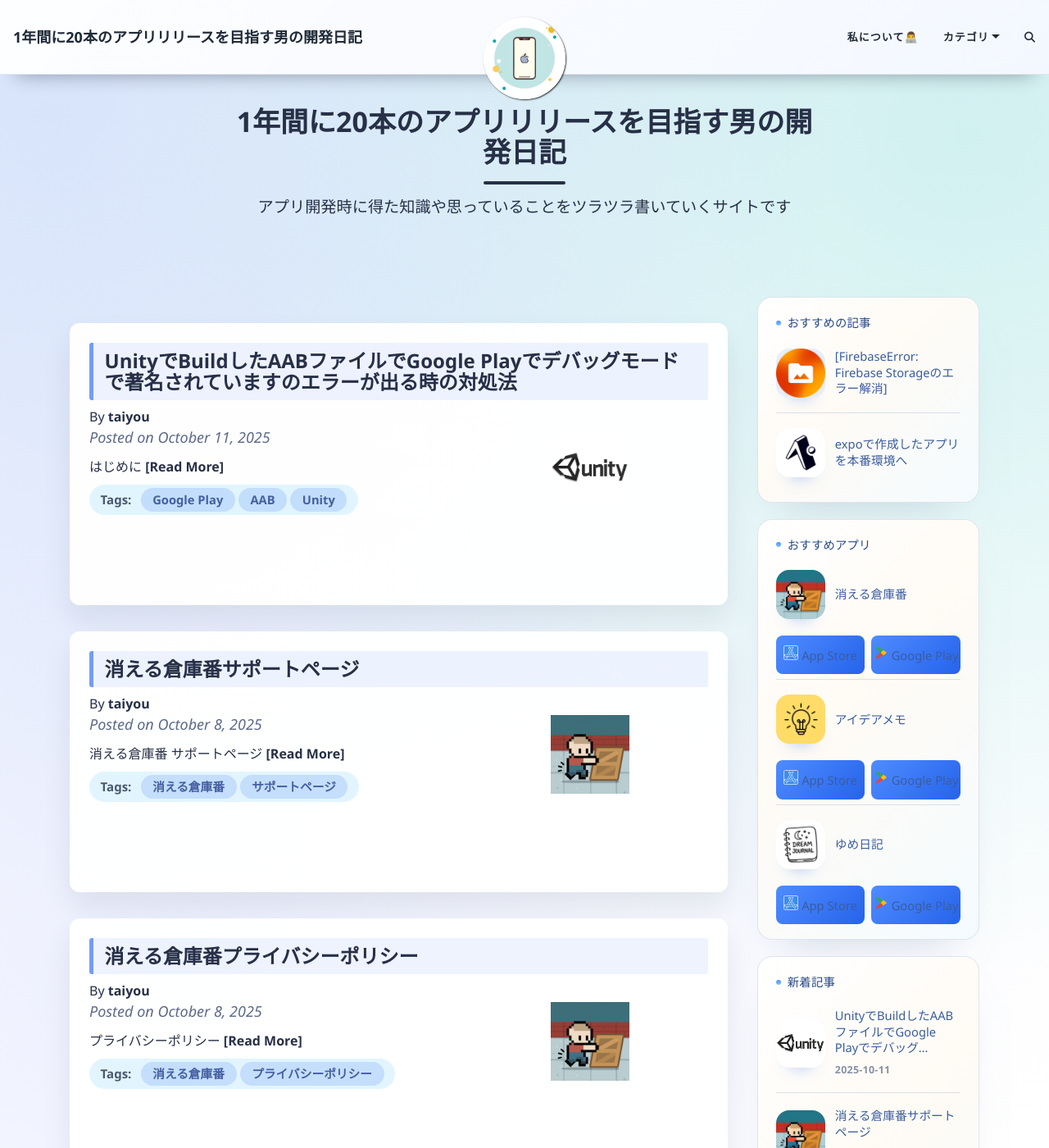
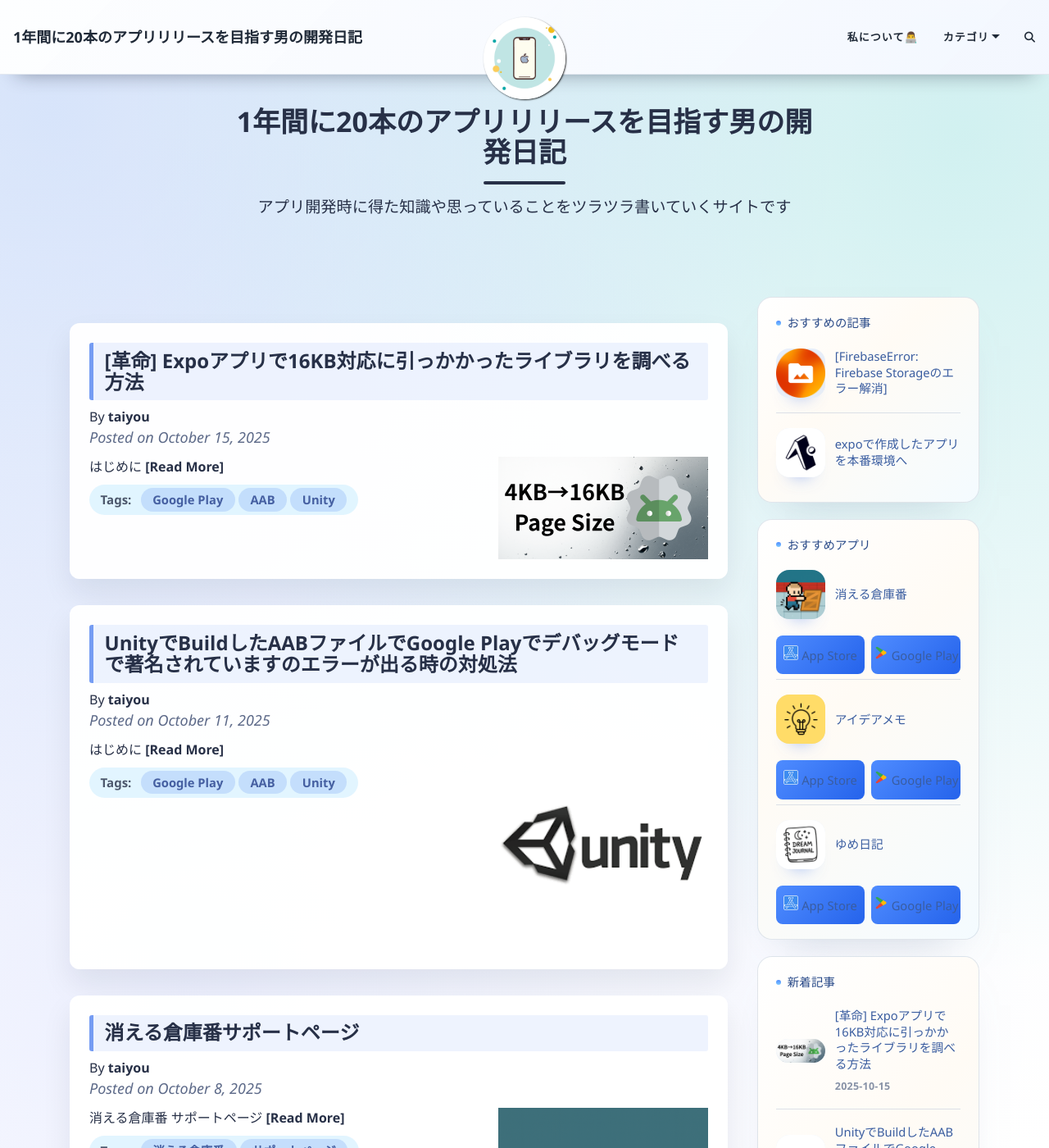
Before and after one commit to macha1316/beautiful-jekyll-master, a Jekyll site: the page built from index.html, in a window 1280 px wide and 1400 px high. Shown: the whole window at 82% size. Built offline with Jekyll 4.4.1, drawn with Linux system fonts in a browser that asks for light colours; the list of posts is cut into pages by our own code; comment, search, counter and statistics services are not loaded; some of the changed text lies outside the part shown.

Commit message:
add: 横長画像

````diff
--- /dev/null
+++ b/_posts/2025-10-15-16KB-search-for-expo.md
@@ -0,0 +1,63 @@
+---
+layout: post
+title: "[革命] Expoアプリで16KB対応に引っかかったライブラリを調べる方法"
+cover-img: /assets/img/header.png
+thumbnail-img: /assets/img/2025-10-15/1.png
+share-img: /assets/img/2025-10-15/1.png
+tags: [Google Play, AAB, Unity]
+author: taiyou
+---
+
+# はじめに
+
+<br>
+
+Unity でビルドした aab ファイルを google play console で提出しようとした時に
+次のような警告がでてきました。
+
+<br>
+
+<img src="/assets/img/2025-10-11/1.png" alt="sdk" style=" height: auto;" />
+
+<br>
+
+この警告を解消する方法を丁寧に解説していきます!
+
+<br>
+
+# KeyStore からリリース用署名キーを作成する
+
+<img src="/assets/img/2025-10-11/2.png" alt="sdk" style=" height: auto;" />
+
+<br>
+
+Unity で `Project Settings` -> `Player` -> `android` -> `Publishing Settings` へ移動
+
+<br>
+
+<img src="/assets/img/2025-10-11/4.png" alt="sdk" style=" height: auto;" />
+
+<br>
+
+`Key Store Manager` を開いて、`Create New` > `AnyWhere` でキーを保存場所を決めましょう(ローカルのどこでも構いませんが、忘れない場所に保存しておきましょう)
+
+<br>
+
+<img src="/assets/img/2025-10-11/3.png" alt="sdk" style=" height: auto;" />
+
+<br>
+```
+keyStore のパスワード
+key の Alias
+key のパスワード
+```
+それぞれ設定して`Add Key`します。(どんな値でも構いませんが忘れない値にしましょう)
+
+<br>
+
+<img src="/assets/img/2025-10-11/5.png" alt="sdk" style=" height: auto;" />
+
+<br>
+
+そうしたら再度ビルドして google play console にアップロードしましょう！
+問題なくアップされたら成功です ✨
--- a/assets/css/beautifuljekyll.css
+++ b/assets/css/beautifuljekyll.css
@@ -599,8 +599,8 @@
 .post-preview .post-image {
   float: right;
   margin-left: 0.625rem;
-  height: 12rem;
-  width: 12rem;
+  width: 16rem;
+  max-width: 100%;
 }
 .post-preview .post-image {
   filter: grayscale(40%);
@@ -609,16 +609,17 @@
   filter: grayscale(0%);
 }
 .post-preview .post-image img {
-  max-height: 50%;
-  max-width: 50%;
+  display: block;
+  width: 100%;
+  height: auto;
 }
 .post-preview .post-image-short {
-  margin-top: -2.1875rem;
+  margin-top: 0;
 }
 @media (max-width: 767px) {
   .post-preview .post-image {
-    height: 9rem;
-    width: 9rem;
+    width: 12rem;
+    max-width: 60%;
   }
   .post-preview .post-image-short {
     margin-top: 0;
@@ -631,8 +632,9 @@
   display: none;
 }
 .post-preview .post-image-small img {
-  max-width: 6.25rem;
-  max-height: 6.25rem;
+  display: inline-block;
+  max-width: 100%;
+  height: auto;
 }
 @media (max-width: 500px) {
   .post-preview .post-image {
````
Also changed, not shown: assets/img/2025-10-15/1.png (added).
